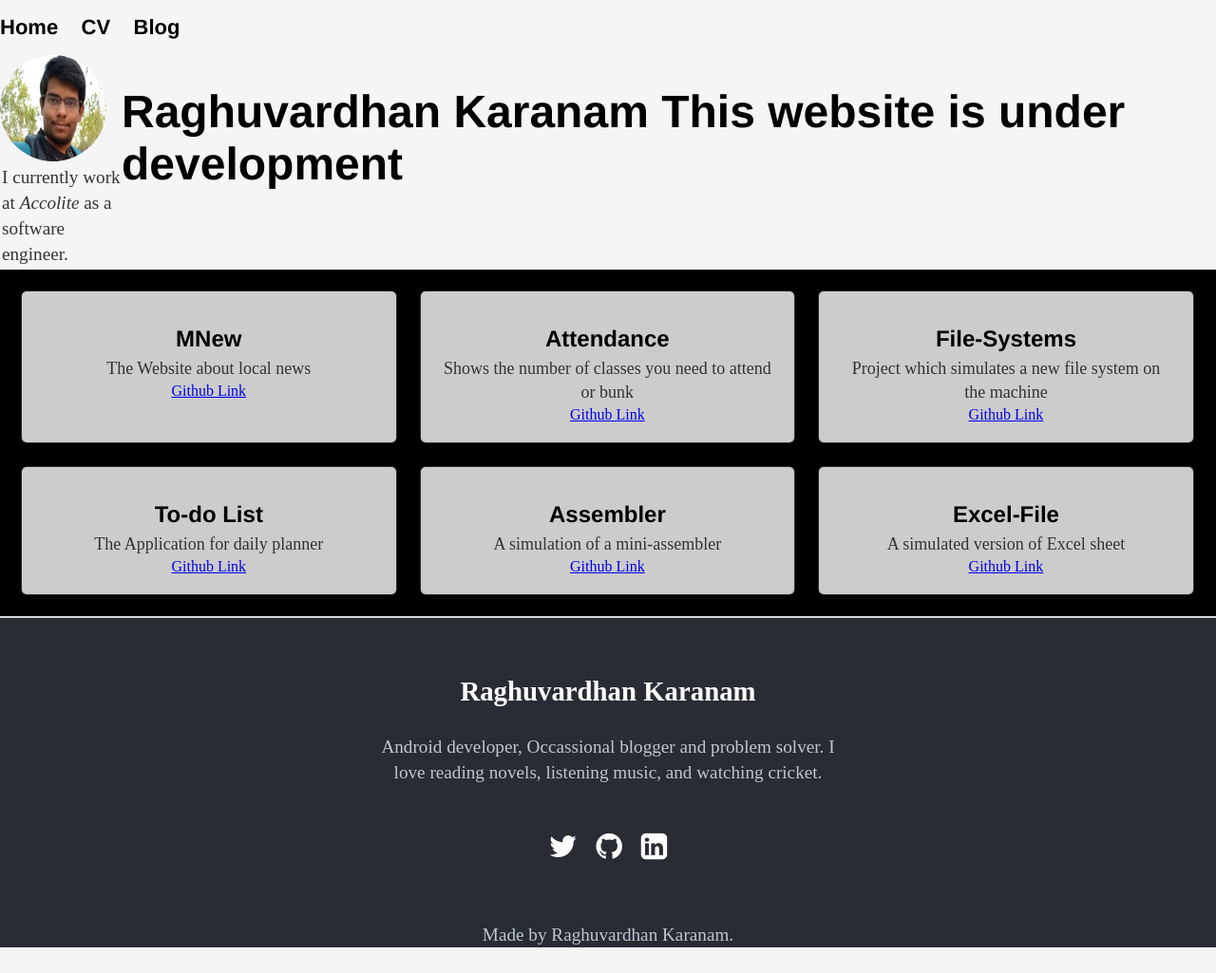
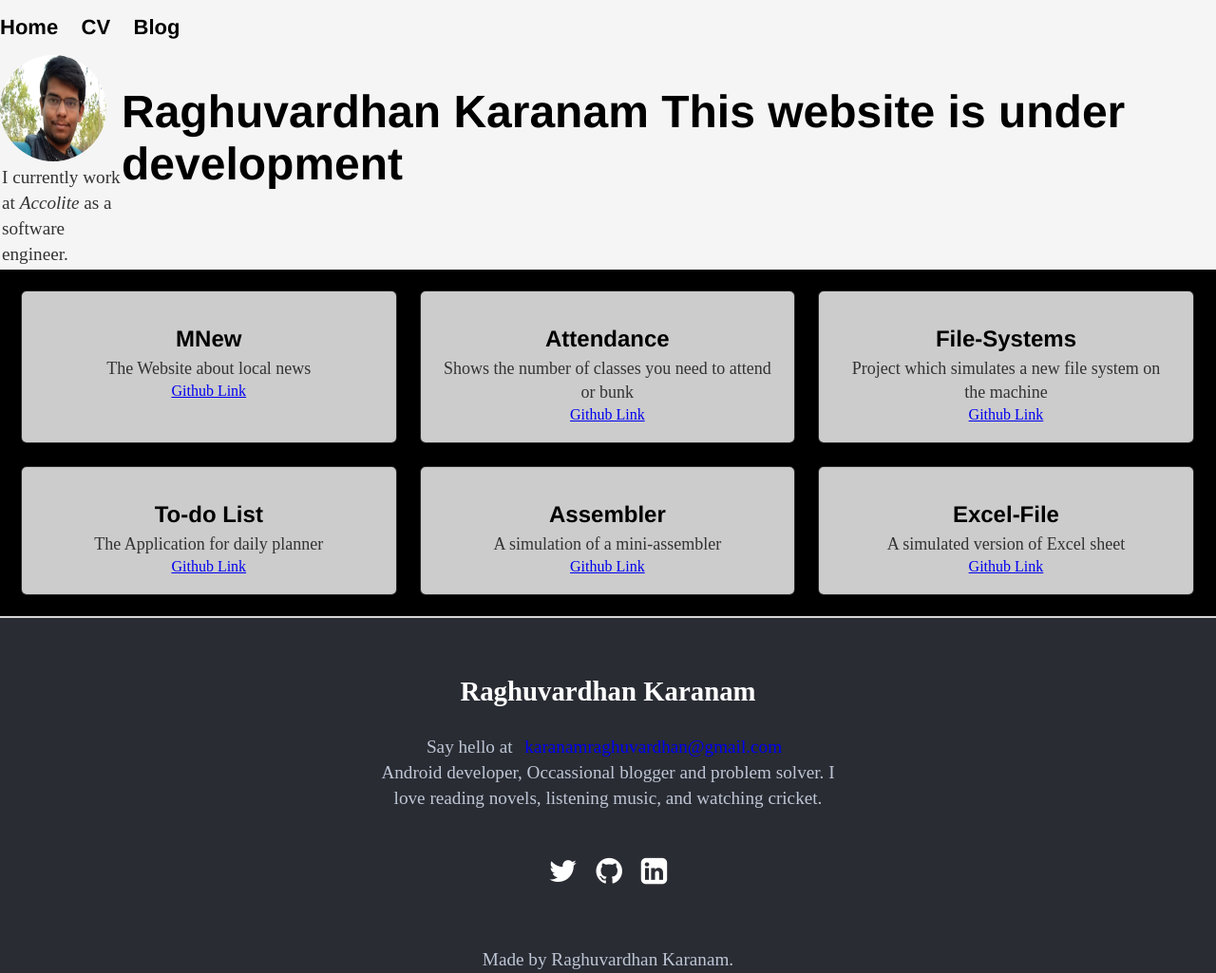
Before and after one commit to raghuvardhan/raghuvardhan.github.io, a Jekyll site: the page built from index.html, in a window 1280 px wide. Shown: the whole page at 95% size. Built offline with Jekyll 4.4.1, drawn with Linux system fonts in a browser that asks for light colours; before the commit the page ends 998 px from its top, so only the background shows below that.

Commit message:
Update _layouts/default.html

```diff
--- a/_layouts/default.html
+++ b/_layouts/default.html
@@ -39,6 +39,8 @@
       <h3>
         Raghuvardhan Karanam
       </h3>
+      <p>Say hello at<span>
+      <a href="mailto:karanamraghuvardhan12@gmail.com">karanamraghuvardhan@gmail.com</a></span>
       <p class="footer-text">
         Android developer, Occassional blogger and problem solver.  I love reading novels, listening music, and watching cricket.
       </p>
```
